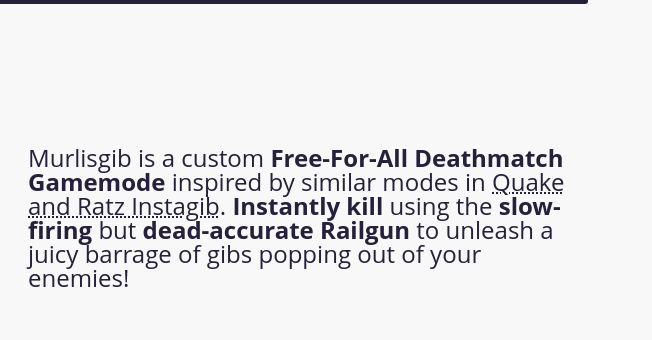
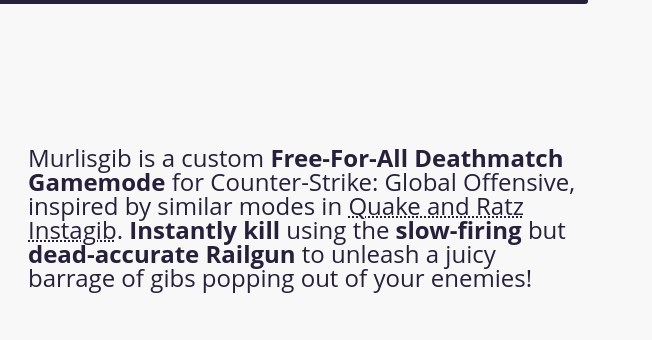
Before and after one commit to Muhlex/Murlisgib-Website, a website built with Parcel: page src/index.html in a window 1280 px wide. Shown: the part 1388-1728 px from the top of the page, 628-1280 px from the left. Built offline with nearby package versions, Linux system fonts and the light colour scheme; no server answers; a web font is replaced by a local one.

Commit message:
Add game (csgo) title to the description

```diff
--- a/src/index.html
+++ b/src/index.html
@@ -152,8 +152,8 @@
         <div class="txt-img__text-group">
           <p>
             Murlisgib is a custom <strong>Free-For-All Death&shy;match Gamemode</strong>
-            inspired by similar modes in
-            <abbr class="remark" title="Even though I admittedly never played either game 😬">
+            for Counter-Strike: Global Offensive, inspired by similar modes in
+            <abbr class="remark" title="Admittedly I never played either game. 😬">
             Quake and Ratz Instagib</abbr>.
             <strong>Instantly kill</strong> using the <strong>slow-firing</strong>
             but <strong>dead-accurate Railgun</strong> to unleash a juicy barrage
```
